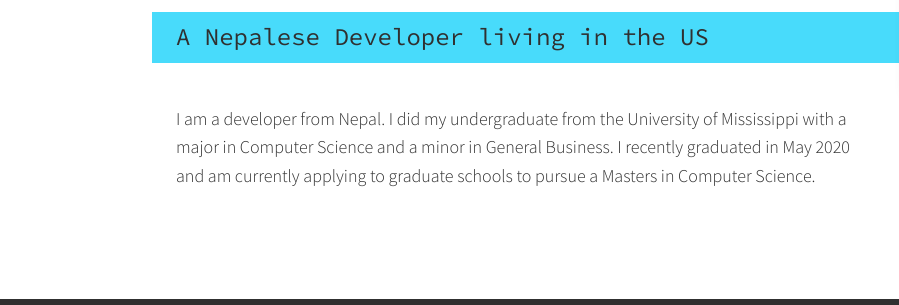
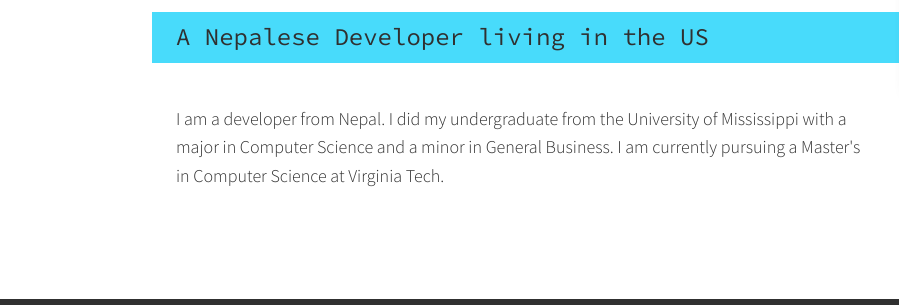
Before and after one commit to sadhika7/sadhika7.github.io, a plain HTML site: page index.html in a window 1280 px wide. Shown: the part 1401-1706 px from the top of the page, 0-899 px from the left. Drawn offline with nearby package versions, Linux system fonts and the light colour scheme.

Commit message:
Update index.html

```diff
--- a/index.html
+++ b/index.html
@@ -55,7 +55,7 @@
       <p class="section__subtitle section__subtitle--intro">
         Computer Science Enthusiast
       </p>
-      <p>I am currently working as a Java Developer Intern at Vastika Inc. and am looking forward to starting my journey as a graduate student from Fall 2021.</p>
+      <p>I am currently pursuing a Master's in Computer Science with specializations in Software Engineering and Data Analytics at Virginia Tech.</p>
       <img
         src="img/swati2.jpg"
         alt="a picture of Swati Adhikari smiling"
@@ -105,8 +105,7 @@
         <p>
           I am a developer from Nepal. I did my undergraduate from the
           University of Mississippi with a major in Computer Science and a minor
-          in General Business. I recently graduated in May 2020 and am currently
-          applying to graduate schools to pursue a Masters in Computer Science.
+          in General Business. I am currently pursuing a Master's in Computer Science at Virginia Tech.
         </p>
       </div>
 
```
